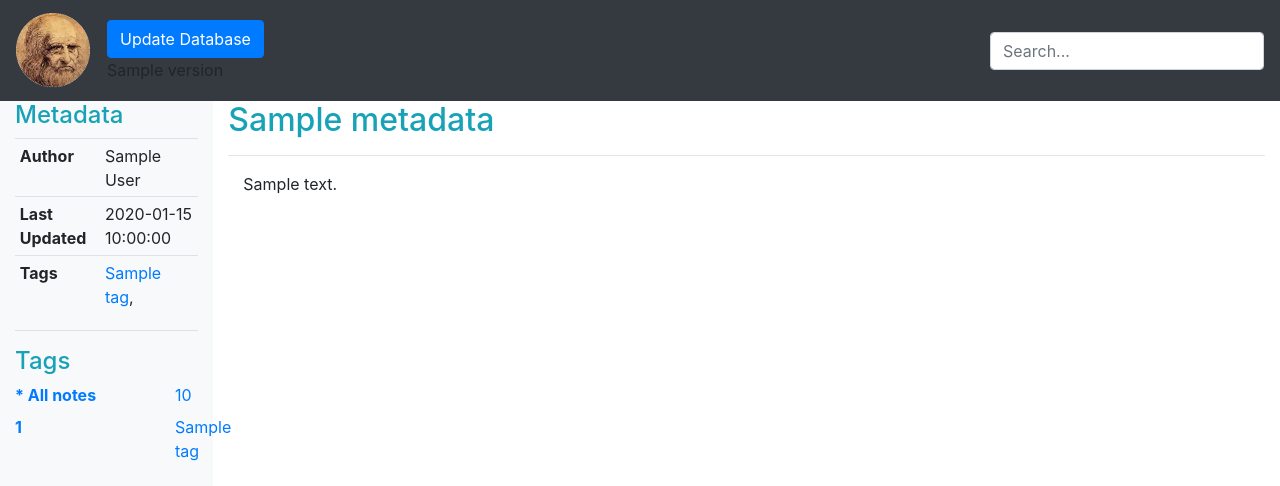
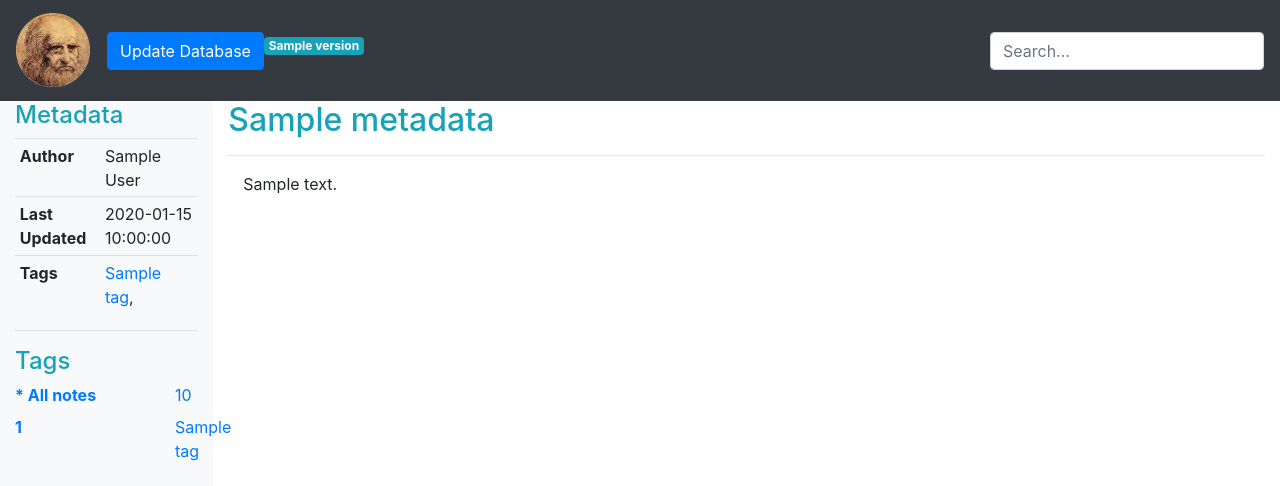
Before and after one commit to andy-cowley/vinci, a Flask app: template src/templates/note.html in a window 1280 px wide. Shown: the top 486 px of the page. Run offline with Flask 2, Linux system fonts and the light colour scheme; the template is opened without the code that fills it: most values are stand-ins (such as "Sample title", 1, 10 or a date in 2020); some libraries are stand-ins or nearby versions.

Commit message:
Style changes

```diff
--- a/src/templates/index.html
+++ b/src/templates/index.html
@@ -13,12 +13,12 @@
   <body>
     <header class="navbar navbar-dark bg-dark flex-column flex-md-row bd-navbar">
       <a href="#" class="navbar-brand text-light"><img src="/static/davinci.png" /></a>
-      <ul class="navbar-nav mr-auto">
+      <ul class="navbar-nav mr-auto flex-row">
         <li class="nav-item">
           <a href="/update" class="btn btn-primary">Update Database</a>
         </li>
         <li class="nav-item">
-          {{ version }}
+          <span class="badge badge-info">{{ version }}</span>
         </li>
       </ul>
 
--- a/src/templates/note.html
+++ b/src/templates/note.html
@@ -13,12 +13,12 @@
   <body>
     <header class="navbar navbar-dark bg-dark flex-column flex-md-row bd-navbar">
       <a href="#" class="navbar-brand text-light"><img src="/static/davinci.png" /></a>
-      <ul class="navbar-nav mr-auto">
+      <ul class="navbar-nav mr-auto flex-row">
         <li class="nav-item">
           <a href="/update" class="btn btn-primary">Update Database</a>
         </li>
         <li class="nav-item">
-          {{ version }}
+          <span class="badge badge-info">{{ version }}</span>
         </li>
       </ul>
       <form role="search" class="bd-search d-flex align-items-center" action="/search" method="POST">
--- a/src/templates/results.html
+++ b/src/templates/results.html
@@ -13,12 +13,12 @@
   <body>
     <header class="navbar navbar-dark bg-dark flex-column flex-md-row bd-navbar">
       <a href="#" class="navbar-brand text-light"><img src="/static/davinci.png" /></a>
-      <ul class="navbar-nav mr-auto">
+      <ul class="navbar-nav mr-auto flex-row">
         <li class="nav-item">
           <a href="/update" class="btn btn-primary">Update Database</a>
         </li>
         <li class="nav-item">
-          {{ version }}
+          <span class="badge badge-info">{{ version }}</span>
         </li>
       </ul>
       <form role="search" class="bd-search d-flex align-items-center" action="/search" method="POST">
```
